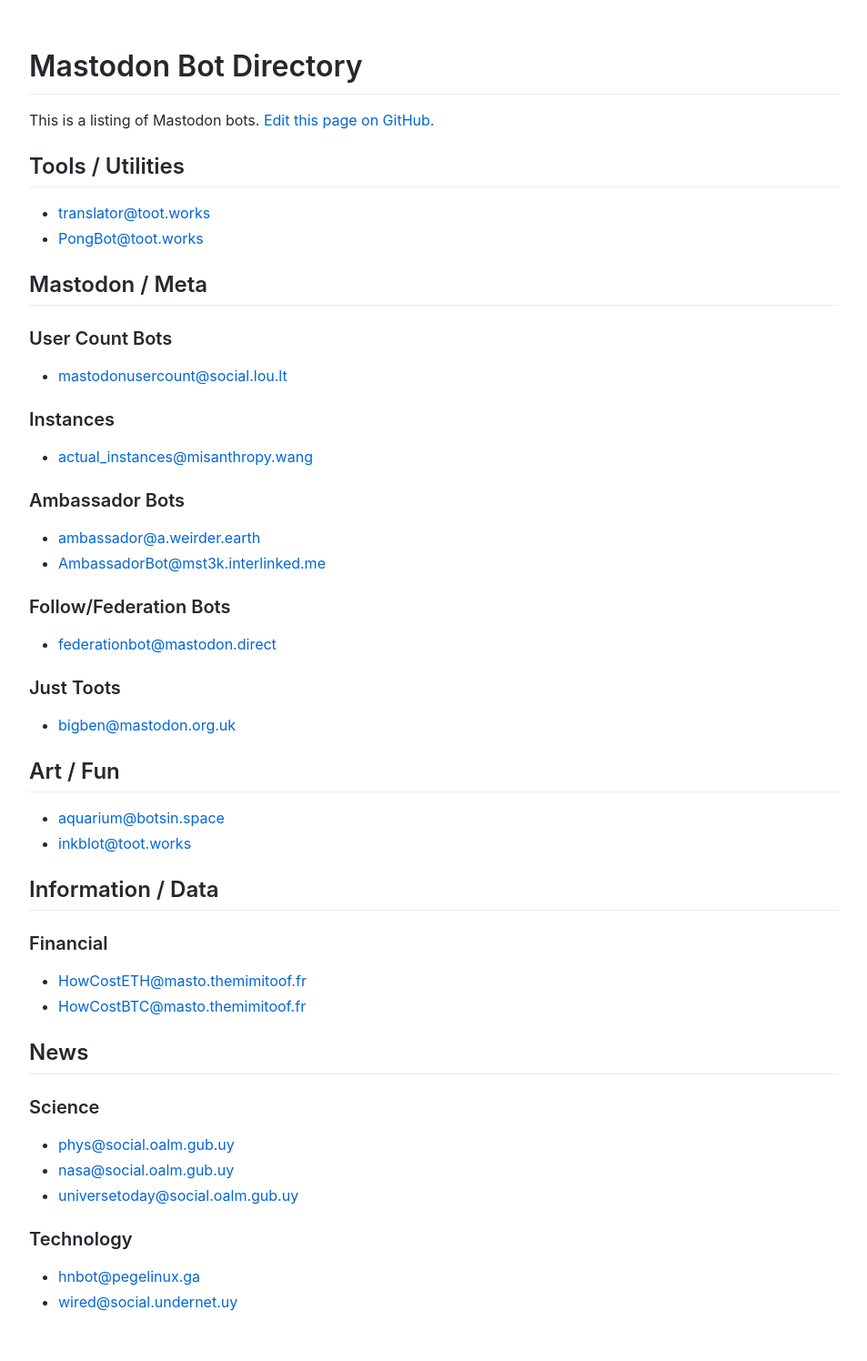
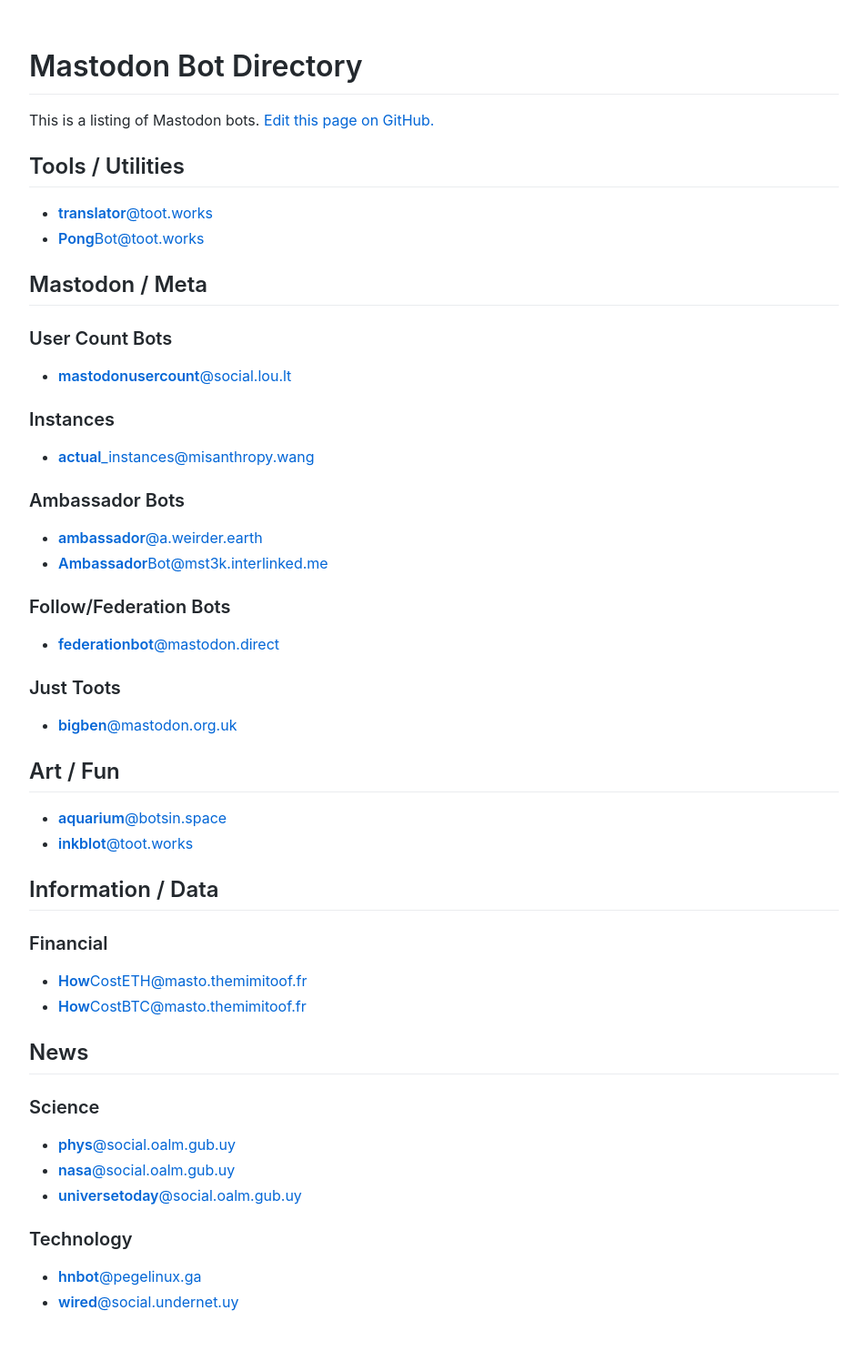
Before and after one commit to tootworks/bots, a Jekyll site: the page built from index.md, in a window 1280 px wide. Shown: the whole page at 91% size, without its empty margins (163-1116 px from the left). Built offline with Jekyll 4.4.1, drawn with Linux system fonts in a browser that asks for light colours.

Commit message:
formatting

```diff
--- a/index.md
+++ b/index.md
@@ -5,41 +5,41 @@ permalink: /
 
 This is a listing of Mastodon bots. [Edit this page on GitHub.](https://github.com/tootworks/bots/edit/master/index.md)
 ## Tools / Utilities
-* [translator@toot.works](https://toot.works/@translator)
-* [PongBot@toot.works](https://toot.works/@PongBot)
+- [**translator**@toot.works](https://toot.works/@translator)
+- [**Pong**Bot@toot.works](https://toot.works/@PongBot)
 
 ## Mastodon / Meta
 ### User Count Bots
-* [mastodonusercount@social.lou.lt](https://social.lou.lt/@mastodonusercount)
+- [**mastodonusercount**@social.lou.lt](https://social.lou.lt/@mastodonusercount)
 
 ### Instances
-* [actual_instances@misanthropy.wang](https://misanthropy.wang/@actual_instances)
+- [**actual**_instances@misanthropy.wang](https://misanthropy.wang/@actual_instances)
 
 ### Ambassador Bots
-* [ambassador@a.weirder.earth](https://a.weirder.earth/@ambassador)
-* [AmbassadorBot@mst3k.interlinked.me](https://mst3k.interlinked.me/@AmbassadorBot)
+- [**ambassador**@a.weirder.earth](https://a.weirder.earth/@ambassador)
+- [**Ambassador**Bot@mst3k.interlinked.me](https://mst3k.interlinked.me/@AmbassadorBot)
 
 ### Follow/Federation Bots
-* [federationbot@mastodon.direct](https://mastodon.direct/@federationbot)
+- [**federationbot**@mastodon.direct](https://mastodon.direct/@federationbot)
 
 ### Just Toots
-* [bigben@mastodon.org.uk](https://mastodon.org.uk/@bigben)
+- [**bigben**@mastodon.org.uk](https://mastodon.org.uk/@bigben)
 
 ## Art / Fun
-* [aquarium@botsin.space](https://botsin.space/@aquarium)
-* [inkblot@toot.works](https://toot.works/@inkblot)
+- [**aquarium**@botsin.space](https://botsin.space/@aquarium)
+- [**inkblot**@toot.works](https://toot.works/@inkblot)
 
 ## Information / Data
 ### Financial
-* [HowCostETH@masto.themimitoof.fr](https://masto.themimitoof.fr/@HowCostETH)
-* [HowCostBTC@masto.themimitoof.fr](https://masto.themimitoof.fr/@HowCostBTC)
+- [**How**CostETH@masto.themimitoof.fr](https://masto.themimitoof.fr/@HowCostETH)
+- [**How**CostBTC@masto.themimitoof.fr](https://masto.themimitoof.fr/@HowCostBTC)
 
 ## News
 ### Science
-* [phys@social.oalm.gub.uy](https://social.oalm.gub.uy/phys)
-* [nasa@social.oalm.gub.uy](https://social.oalm.gub.uy/nasa)
-* [universetoday@social.oalm.gub.uy](https://social.oalm.gub.uy/universetoday)
+- [**phys**@social.oalm.gub.uy](https://social.oalm.gub.uy/phys)
+- [**nasa**@social.oalm.gub.uy](https://social.oalm.gub.uy/nasa)
+- [**universetoday**@social.oalm.gub.uy](https://social.oalm.gub.uy/universetoday)
 
 ### Technology
-* [hnbot@pegelinux.ga](https://pegelinux.ga/@hnbot)
-* [wired@social.undernet.uy](https://social.undernet.uy/@wired)
+- [**hnbot**@pegelinux.ga](https://pegelinux.ga/@hnbot)
+- [**wired**@social.undernet.uy](https://social.undernet.uy/@wired)
```
